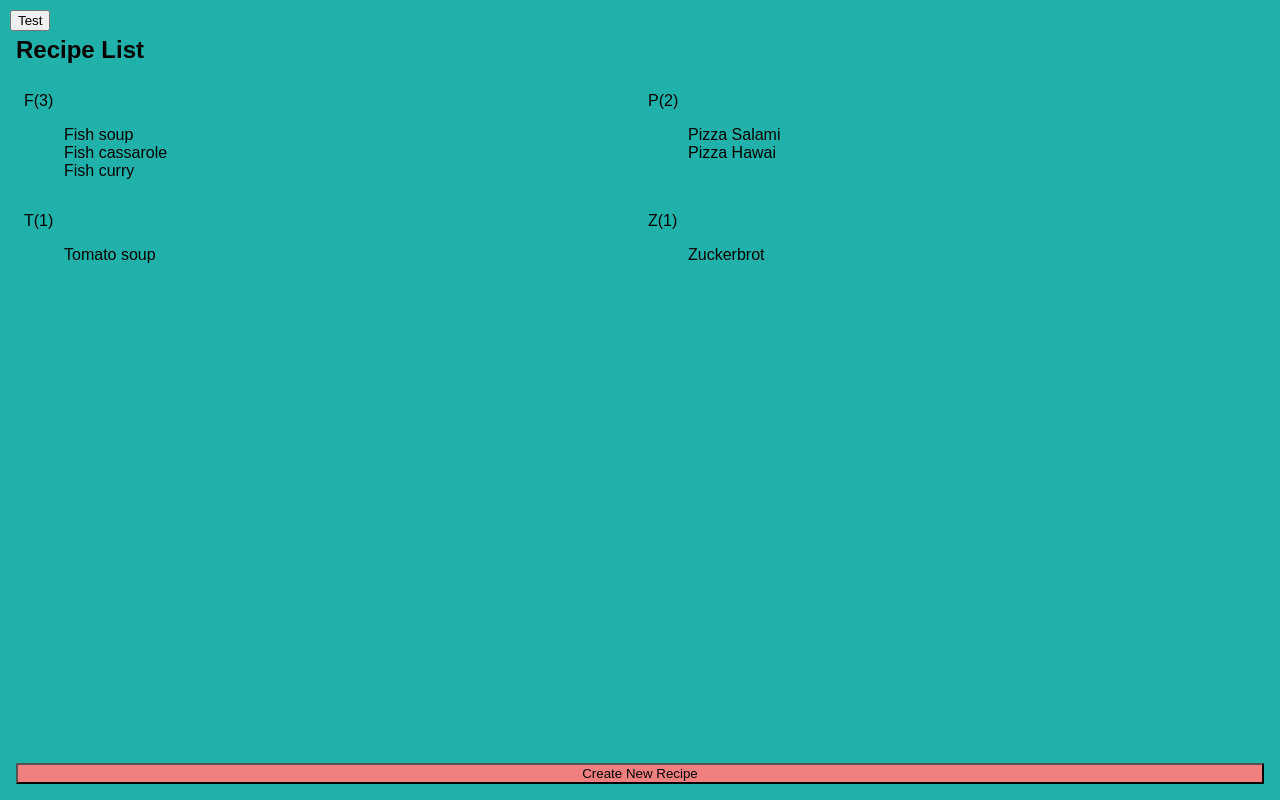
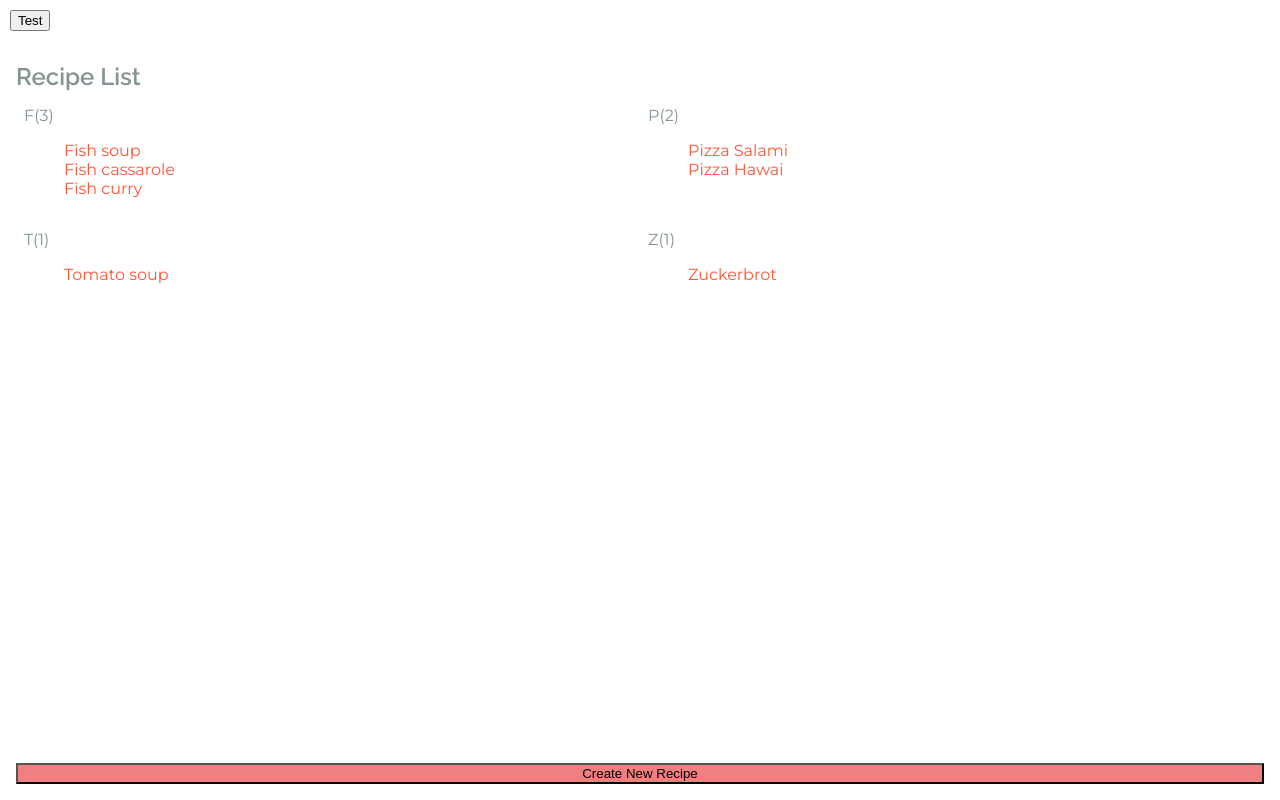
Before and after one commit to Knochenmark/recipebox, a React (Create React App) app: page / in a window 1280 px wide. Shown: the top 800 px of the page. Built offline with nearby package versions, Linux system fonts and the light colour scheme.

Commit message:
Add fonts

```diff
--- a/src/styles/index.css
+++ b/src/styles/index.css
@@ -1,7 +1,7 @@
 body {
   margin: 0;
   padding: 0;
-  font-family: sans-serif;
+  font-family: 'Montserrat', sans-serif;
 }
 
 .recipebook {
@@ -11,18 +11,28 @@ body {
 }
 
 .page {
+  color: #849493;
   z-index: 1;
   position: fixed;
   top: 0;
   left: 0;
   display: flex;
   flex-direction: column;
-  background-color: lightseagreen;
+  background-color: #fff;
   height: 100vh;
   width: 100vw;
   margin: 0rem;
   padding: 1rem;
   box-sizing: border-box;
+}
+
+.page>h2{
+  font-family: 'Raleway', sans-serif;
+  font-weight: 600;
+  line-height: 1.1em;
+  color: #849493;
+  margin-top: 3rem;
+  margin-bottom: 0.5rem;
 }
 
 .page>button {
@@ -58,6 +68,16 @@ body {
   list-style: none;
 }
 
+.index-recipes>li{
+  color: #ff5537
+}
+
+.index-recipes>li:hover{
+  color: #ff6347;
+  cursor: pointer;
+  text-decoration: underline;
+}
+
 .testButton {
   position: absolute;
   top: 10px;
```
